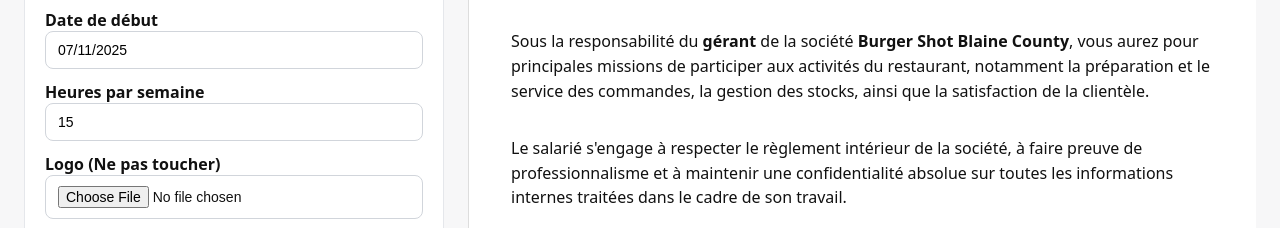
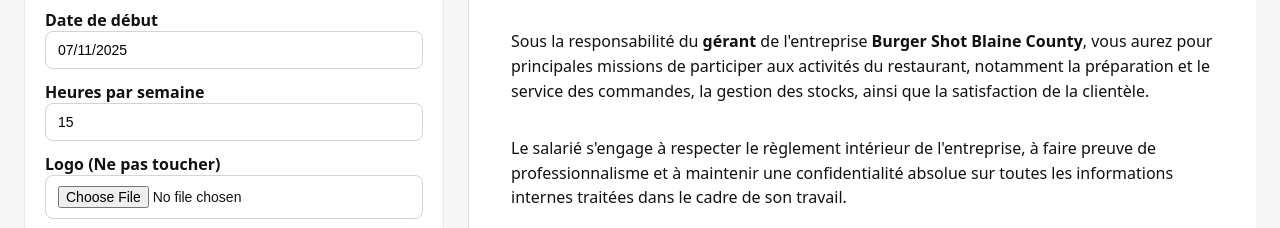
Before and after one commit to TYREUB/contrat, a plain HTML site: page index.html in a window 1280 px wide. Shown: the part 458-686 px from the top of the page. Drawn offline with Linux system fonts and the light colour scheme.

Commit message:
Update index.html

```diff
--- a/index.html
+++ b/index.html
@@ -90,8 +90,8 @@
             </p>
             <p>Une période d'essai de 2 semaines, renouvelable une fois, est prévue afin de permettre à chacune des parties d'évaluer la bonne adaptation au poste.</p>
             <p>La rémunération brute mensuelle est fixée selon travail, versée à la fin de chaque mois. Le salarié exercera ses fonctions à <strong>temps plein</strong>, soit <strong><span data-text="hours"></span> heures par semaine</strong>, du lundi au dimanche.</p>
-            <p>Sous la responsabilité du <strong><span data-text="recruiting_grade"></span></strong> de la société <strong><span data-text="employer"></span></strong>, vous aurez pour principales missions de participer aux activités du restaurant, notamment la préparation et le service des commandes, la gestion des stocks, ainsi que la satisfaction de la clientèle.</p>
-            <p>Le salarié s'engage à respecter le règlement intérieur de la société, à faire preuve de professionnalisme et à maintenir une confidentialité absolue sur toutes les informations internes traitées dans le cadre de son travail.</p>
+            <p>Sous la responsabilité du <strong><span data-text="recruiting_grade"></span></strong> de l'entreprise <strong><span data-text="employer"></span></strong>, vous aurez pour principales missions de participer aux activités du restaurant, notamment la préparation et le service des commandes, la gestion des stocks, ainsi que la satisfaction de la clientèle.</p>
+            <p>Le salarié s'engage à respecter le règlement intérieur de l'entreprise, à faire preuve de professionnalisme et à maintenir une confidentialité absolue sur toutes les informations internes traitées dans le cadre de son travail.</p>
             <p>Le présent contrat est régi par la législation en vigueur à Los Santos. Il entre en application à la date indiquée ci-dessus et reste valable jusqu'à sa rupture conformément aux dispositions légales.</p>
             <div class="signature">
               <div><span data-text="signatory_grade">Responsable RH</span></div>
```
